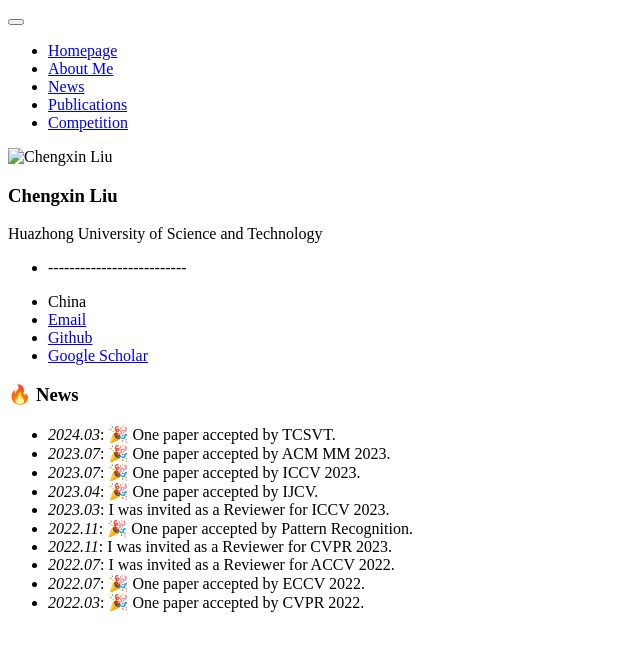
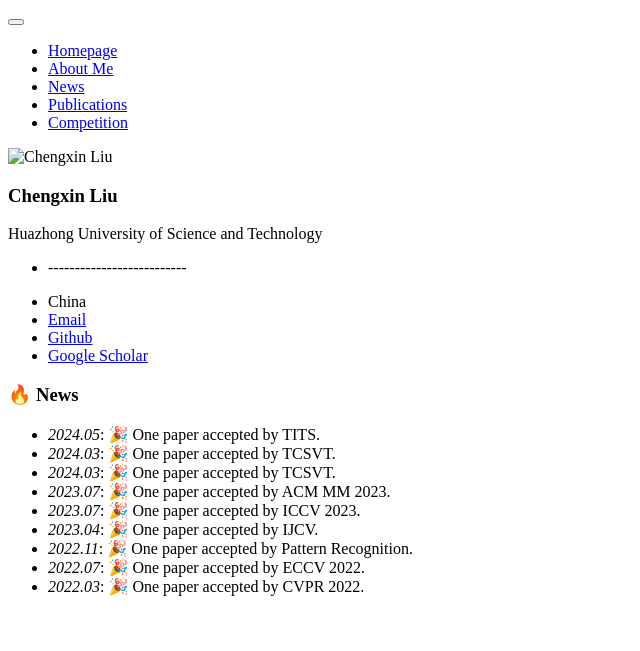
Before and after one commit to cxliu0/cxliu0.github.io, a Jekyll site: the page built from _pages/includes/news.md, in a window 1280 px wide. Shown: the top 651 px of the page, without its empty margins (0-640 px from the left). Built offline with Jekyll 4.4.1, drawn with Linux system fonts in a browser that asks for light colours; our own code applies the rules of GitHub Pages for plain Markdown files.

Commit message:
Update news.md

```diff
--- a/_pages/includes/news.md
+++ b/_pages/includes/news.md
@@ -1,12 +1,11 @@
 # 🔥 News
+- *2024.05*: 🎉 One paper accepted by TITS.
+- *2024.03*: 🎉 One paper accepted by TCSVT.
 - *2024.03*: 🎉 One paper accepted by TCSVT.
 - *2023.07*: 🎉 One paper accepted by ACM MM 2023.
 - *2023.07*: 🎉 One paper accepted by ICCV 2023.
 - *2023.04*: 🎉 One paper accepted by IJCV.
-- *2023.03*: I was invited as a Reviewer for ICCV 2023.
 - *2022.11*: 🎉 One paper accepted by Pattern Recognition.
-- *2022.11*: I was invited as a Reviewer for CVPR 2023.
-- *2022.07*: I was invited as a Reviewer for ACCV 2022.
 - *2022.07*: 🎉 One paper accepted by ECCV 2022.
 - *2022.03*: 🎉 One paper accepted by CVPR 2022.
 
```
